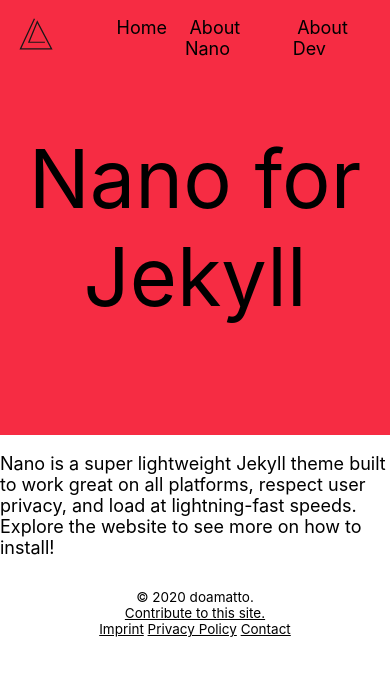
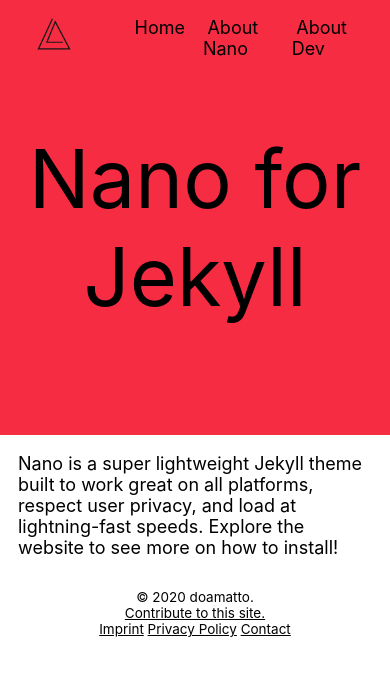
Before and after one commit to fossabot/nano, a Jekyll site: the page built from index.md, in a window 390 px wide. Shown: the top 676 px of the page. Built offline with Jekyll 4.4.1, drawn with Linux system fonts in a browser that asks for light colours; some web fonts are replaced.

Commit message:
Added padding to containers to improve mobile usage

```diff
--- a/_sass/_theme.scss
+++ b/_sass/_theme.scss
@@ -29,9 +29,9 @@
     }
 }
 
-// Lists on Pages
-.container li, ul {
-    word-wrap: normal;
+// Mobile Optimizations
+@media screen and(max-height: 450px) {
+
 }
 
 // Site Header (_includes/site-header.html)
@@ -42,6 +42,12 @@
     padding-bottom: 2em;
 }
 
+.header h1 {
+    font-weight: $font-regular;
+    font-size: 4.5em;
+}
+
+// Site Navigation
 .nav_logo {
     width: 4em;
 }
@@ -68,9 +74,11 @@
 
 .navLink:hover { color: $navHoverColour; }
 
-.header h1 {
-    font-weight: $font-regular;
-    font-size: 4.5em;
+// Site Content (_layouts/page[-notitle].html)
+
+.container {
+    padding-left: 1em;
+    padding-right: 1em;
 }
 
 // Site Footer (_includes/site-footer.html)
```
